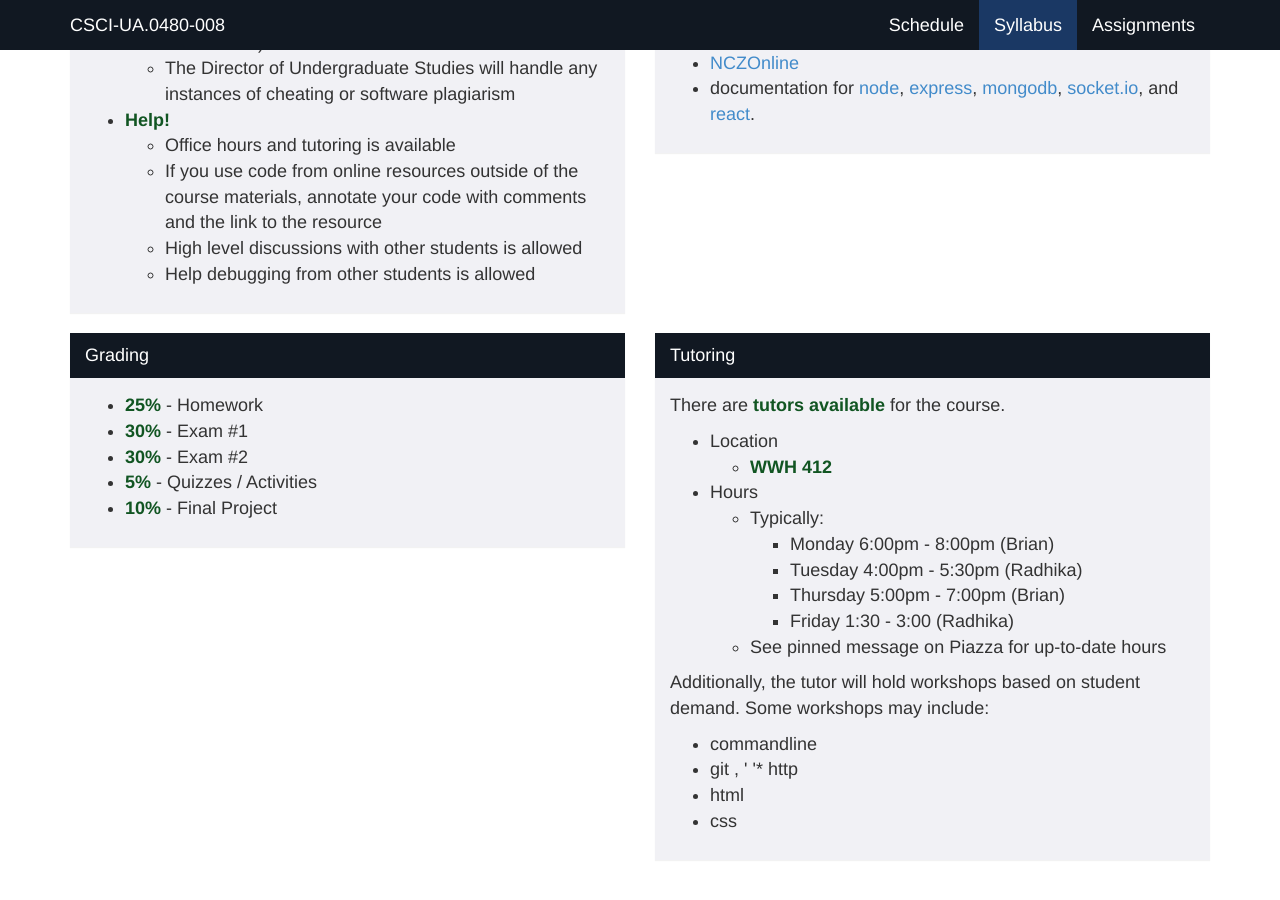
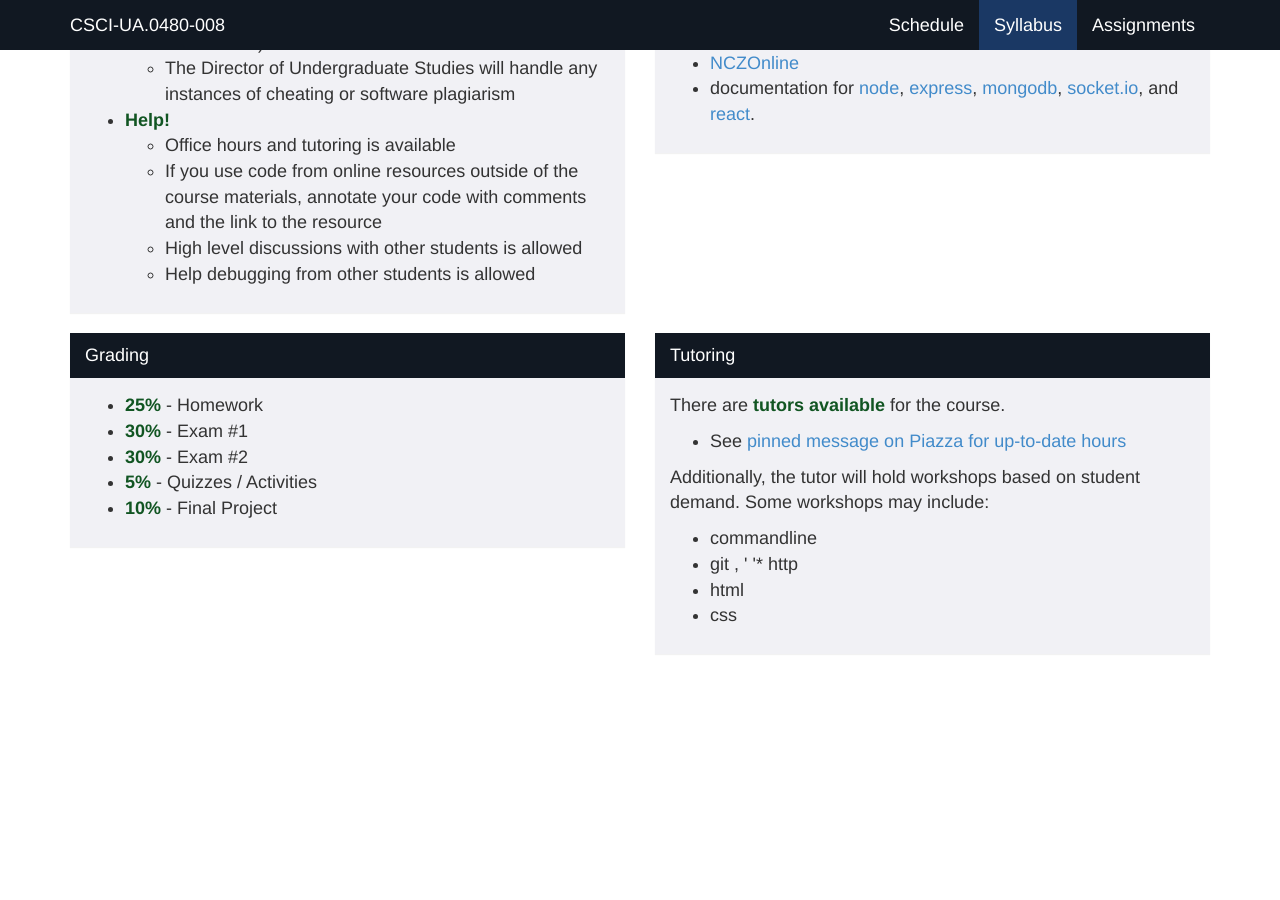
Before and after one commit to foureyes/csci-ua.0480-spring2018-008, a Jekyll site: the page built from syllabus.markdown, in a window 1280 px wide and 900 px high, scrolled down 1779 px. Built offline with Jekyll 4.4.1, drawn with Linux system fonts in a browser that asks for light colours; after the commit the page ends 2473 px from its top, so only the background shows below that.

```diff
--- a/index.markdown
+++ b/index.markdown
@@ -4,7 +4,7 @@
 ---
 
 <div id="quick-links">
-<h3><a href="syllabus.html">Course Info</a> | <a href="https://piazza.com/class/j6qyg6yrhvt4ti">Piazza</a> | <a href="syllabus.html#tutoring">Tutoring</a> | <a href="syllabus.html#hw-policy">Homework Policy</a> | <a href="syllabus.html#quiz-policy">Quiz Policy</a></h3>
+<h3><a href="syllabus.html">Course Info</a> | <a href="https://piazza.com/class/jcqb4xh11ny10y">Piazza</a> | <a href="syllabus.html#tutoring">Tutoring</a> | <a href="syllabus.html#hw-policy">Homework Policy</a> | <a href="syllabus.html#quiz-policy">Quiz Policy</a></h3>
 </div>
 <table class="table table-striped table-hover">
 <thead>
--- a/syllabus.markdown
+++ b/syllabus.markdown
@@ -192,15 +192,7 @@
 <div class="panel-body" markdown="block">
 There are __tutors available__ for the course.
 
-* Location
-    * __WWH 412__
-* Hours
-    * Typically:
-        * Monday 6:00pm - 8:00pm (Brian)
-        * Tuesday 4:00pm - 5:30pm (Radhika)
-        * Thursday 5:00pm - 7:00pm (Brian)
-        * Friday 1:30 - 3:00 (Radhika)
-    * See pinned message on Piazza for up-to-date hours
+* See [pinned message on Piazza for up-to-date hours](https://piazza.com/class/jcqb4xh11ny10y?cid=7)
 
 {% comment %}
     * __Wednesday__  - 5pm - 7pm
```
Also changed, not shown: _data/schedule.csv (+33 -8 lines).
